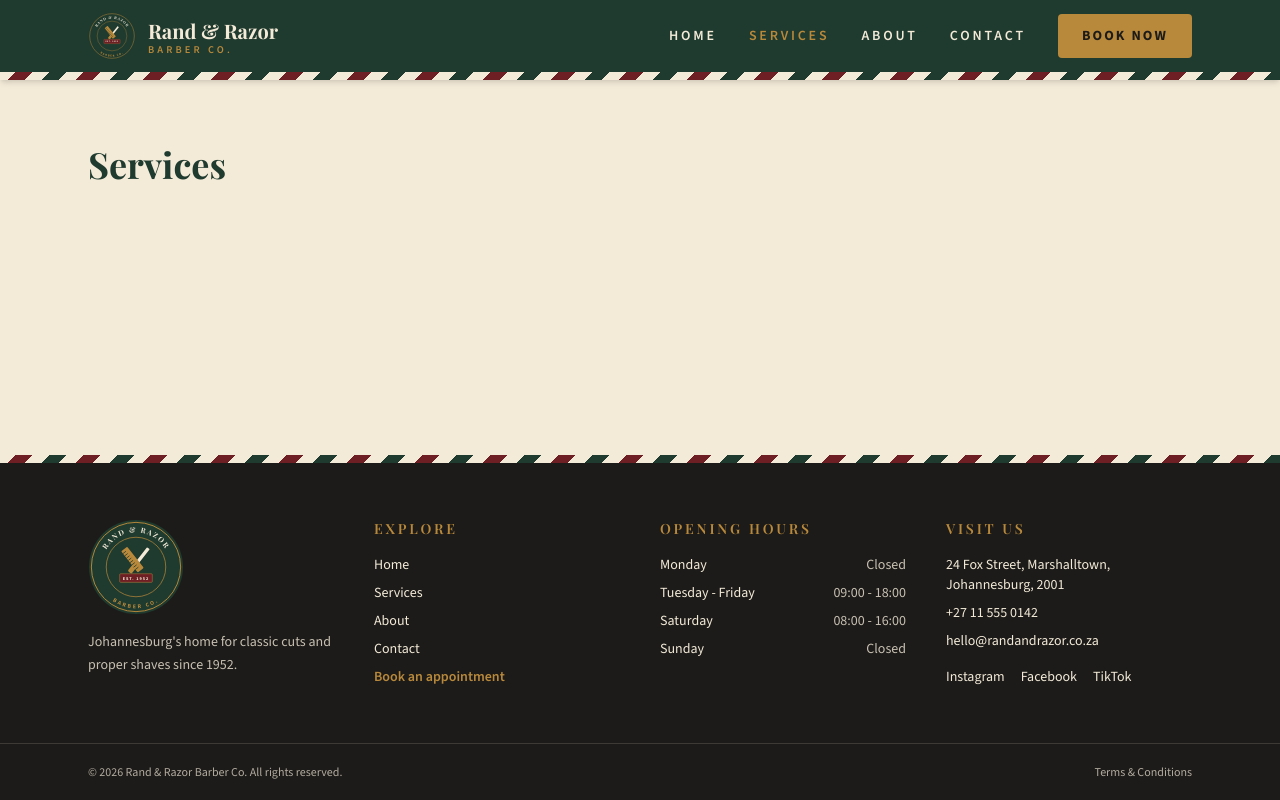
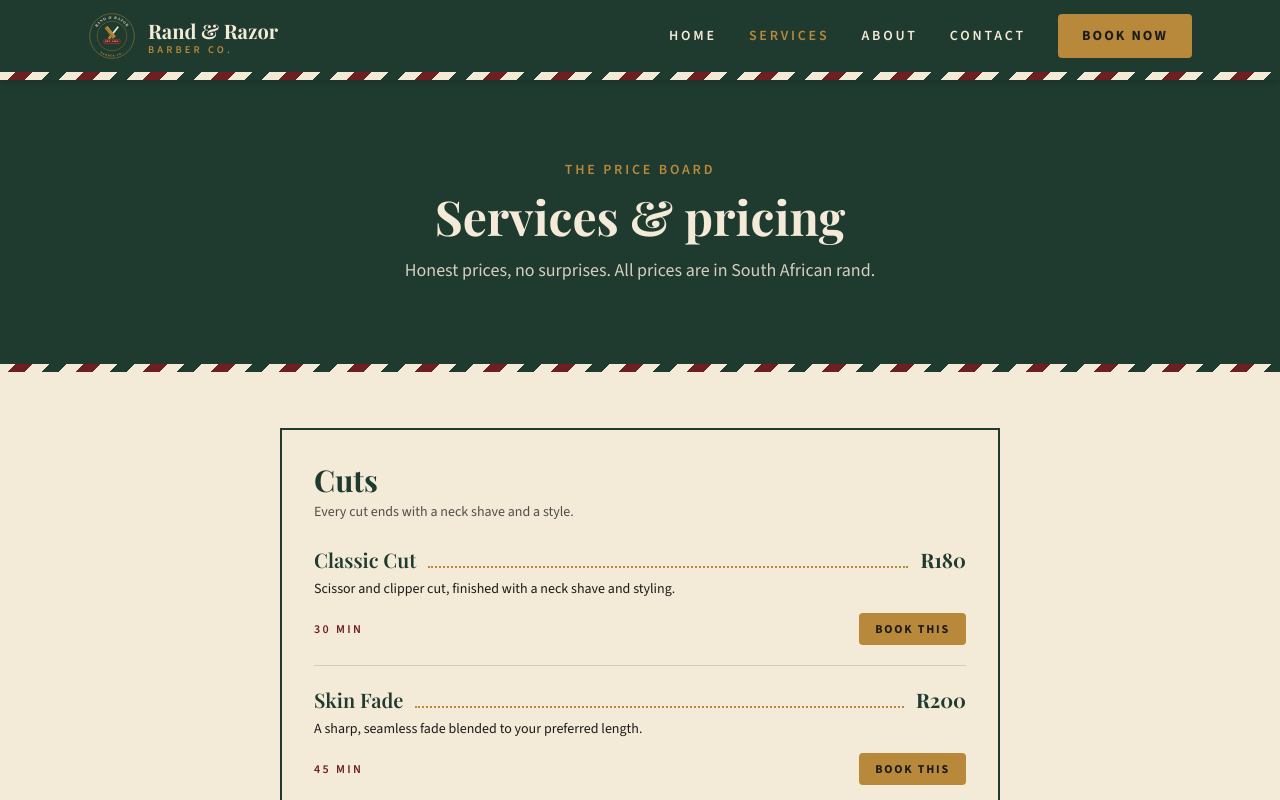
Before and after one commit to Luyolo23/barber_shop, a React (Vite) app: page /services in a window 1280 px wide. Shown: the top 800 px of the page. Built offline with nearby package versions, Linux system fonts and the light colour scheme.

Commit message:
Home page completed

```diff
--- /dev/null
+++ b/src/components/PageHeader.tsx
@@ -0,0 +1,20 @@
+type Props = {
+  eyebrow: string
+  title: string
+  intro?: string
+}
+
+export default function PageHeader({ eyebrow, title, intro }: Props) {
+  return (
+    <>
+      <section className="bg-bottle py-14 text-center sm:py-20">
+        <div className="mx-auto max-w-3xl px-4 sm:px-6">
+          <p className="label text-brass">{eyebrow}</p>
+          <h1 className="mt-3 text-4xl font-bold text-cream! md:text-5xl">{title}</h1>
+          {intro && <p className="mx-auto mt-4 max-w-xl text-lg text-cream/85">{intro}</p>}
+        </div>
+      </section>
+      <div className="pole-divider" />
+    </>
+  )
+}
--- a/src/pages/About.tsx
+++ b/src/pages/About.tsx
@@ -1,7 +1,98 @@
+import { Link } from 'react-router-dom'
+import BarberCard from '../components/BarberCard'
+import PageHeader from '../components/PageHeader'
+import { barbers } from '../data/barbers'
+import { shop } from '../data/shop'
+
+const stats = [
+  { value: String(shop.established), label: 'Founded' },
+  { value: '3', label: 'Generations of regulars' },
+  { value: '40+', label: 'Years of combined craft' },
+]
+
+const values = [
+  { title: 'Craft first', text: 'We take the time to do it properly. No rushed cuts, no shortcuts.' },
+  { title: 'Everyone in the chair', text: 'From first haircuts to grandfathers, every customer gets the same care.' },
+  { title: 'Rooted in Joburg', text: 'We started in the shadow of the mine dumps and we are still here, in the heart of the city.' },
+]
+
 export default function About() {
   return (
-    <section className="mx-auto max-w-6xl px-6 py-16">
-      <h1 className="text-4xl font-bold">About</h1>
-    </section>
+    <>
+      <PageHeader
+        eyebrow="Our story"
+        title="Barbering, the old way"
+        intro="A Johannesburg shop with a gold-rush heritage and a very sharp razor."
+      />
+
+      {/* Story */}
+      <section className="mx-auto grid max-w-6xl items-center gap-10 px-4 py-16 sm:px-6 md:grid-cols-2">
+        <img
+          src="/images/about.jpg"
+          alt="The classic interior of Rand & Razor Barber Co."
+          loading="lazy"
+          className="aspect-[4/3] w-full rounded-sm border-2 border-brass object-cover shadow-lg"
+        />
+        <div className="space-y-4 leading-relaxed">
+          <h2 className="text-3xl font-bold">From the Reef to Fox Street</h2>
+          <p>
+            Rand &amp; Razor opened in {shop.established}, when Johannesburg was still a city built on gold. Our founder, a young barber
+            with a single chair and a leather strop, set up shop where miners, clerks and jazz musicians all needed the same thing:
+            a sharp cut and a proper shave.
+          </p>
+          <p>
+            The name says it all. The <em>rand</em> for the city that made us, the <em>razor</em> for the craft that keeps people coming back.
+            Seventy years on, the chairs have been restored, the towels are still hot, and the standards haven&apos;t moved an inch.
+          </p>
+          <p>
+            Today our three barbers carry on that tradition, blending classic technique with the sharpest modern fades.
+          </p>
+        </div>
+      </section>
+
+      {/* Stats */}
+      <section className="bg-bottle py-12">
+        <dl className="mx-auto grid max-w-4xl gap-8 px-4 text-center sm:grid-cols-3 sm:px-6">
+          {stats.map((s) => (
+            <div key={s.label} className='flex flex-col'>
+              <dt className="label order-2 mt-1 text-brass">{s.label}</dt>
+              <dd className="font-display text-5xl font-bold text-cream">{s.value}</dd>
+            </div>
+          ))}
+        </dl>
+      </section>
+
+      {/* Values */}
+      <section className="mx-auto max-w-6xl px-4 py-16 sm:px-6">
+        <h2 className="text-center text-4xl font-bold">What we stand for</h2>
+        <div className="mt-10 grid gap-8 md:grid-cols-3">
+          {values.map((v) => (
+            <div key={v.title} className="border-t-4 border-oxblood pt-4">
+              <h3 className="text-2xl font-bold">{v.title}</h3>
+              <p className="mt-2">{v.text}</p>
+            </div>
+          ))}
+        </div>
+      </section>
+
+      {/* Barbers */}
+      <section className="bg-charcoal/5 py-16">
+        <div className="mx-auto max-w-6xl px-4 sm:px-6">
+          <p className="label text-center text-oxblood">The team</p>
+          <h2 className="mt-2 text-center text-4xl font-bold">Your barbers</h2>
+          <div className="mt-10 grid gap-8 sm:grid-cols-2 lg:grid-cols-3">
+            {barbers.map((b) => (
+              <BarberCard key={b.id} barber={b} />
+            ))}
+          </div>
+        </div>
+      </section>
+
+      <section className="mx-auto max-w-3xl px-4 py-20 text-center sm:px-6">
+        <h2 className="text-4xl font-bold">Come and see for yourself</h2>
+        <p className="mt-3">Your chair is waiting.</p>
+        <Link to="/booking" className="btn-primary mt-8">Book now</Link>
+      </section>
+    </>
   )
 }
--- a/src/pages/Services.tsx
+++ b/src/pages/Services.tsx
@@ -1,7 +1,64 @@
+import { Link } from 'react-router-dom'
+import PageHeader from '../components/PageHeader'
+import { services, formatPrice } from '../data/services'
+import type { Service } from '../types'
+
+const categories: { id: Service['category']; title: string; note: string }[] = [
+  { id: 'cuts', title: 'Cuts', note: 'Every cut ends with a neck shave and a style.' },
+  { id: 'beard', title: 'Beard & Shave', note: 'Hot towels, warm lather and a steady hand.' },
+  { id: 'packages', title: 'Packages', note: 'The best value if you want the works.' },
+]
+
 export default function Services() {
   return (
-    <section className="mx-auto max-w-6xl px-6 py-16">
-      <h1 className="text-4xl font-bold">Services</h1>
-    </section>
+    <>
+      <PageHeader
+        eyebrow="The price board"
+        title="Services & pricing"
+        intro="Honest prices, no surprises. All prices are in South African rand."
+      />
+
+      <div className="mx-auto max-w-3xl space-y-12 px-4 py-14 sm:px-6">
+        {categories.map((cat) => (
+          <section key={cat.id} aria-labelledby={`cat-${cat.id}`} className="border-2 border-bottle p-6 sm:p-8">
+            <h2 id={`cat-${cat.id}`} className="text-3xl font-bold">{cat.title}</h2>
+            <p className="mt-1 text-sm text-charcoal/75">{cat.note}</p>
+
+            <ul className="mt-6 divide-y divide-charcoal/15">
+              {services
+                .filter((s) => s.category === cat.id)
+                .map((s) => (
+                  <li key={s.id} className="py-5 first:pt-0 last:pb-0">
+                    <div className="flex items-baseline gap-3">
+                      <h3 className="font-display text-xl font-semibold">{s.name}</h3>
+                      <span aria-hidden="true" className="flex-1 border-b-2 border-dotted border-brass" />
+                      <span className="font-display text-xl font-bold text-bottle">{formatPrice(s.price)}</span>
+                    </div>
+                    <p className="mt-1 text-sm leading-relaxed">{s.description}</p>
+                    <div className="mt-3 flex flex-wrap items-center justify-between gap-3">
+                      <span className="label text-xs text-oxblood">{s.duration} min</span>
+                      <Link
+                        to={`/booking?service=${s.id}`}
+                        className="btn-primary px-4 py-2 text-xs"
+                        aria-label={`Book ${s.name}`}
+                      >
+                        Book this
+                      </Link>
+                    </div>
+                  </li>
+                ))}
+            </ul>
+          </section>
+        ))}
+
+        <p className="text-center text-sm text-charcoal/75">
+          Prices include VAT. Cancellations and late arrivals are covered in our{' '}
+          <Link to="/terms" className="font-semibold text-bottle underline underline-offset-4 hover:text-oxblood">
+            Terms &amp; Conditions
+          </Link>
+          .
+        </p>
+      </div>
+    </>
   )
 }
```
Also changed, not shown: 1 other file (tests, documents, lock files or other folders).
